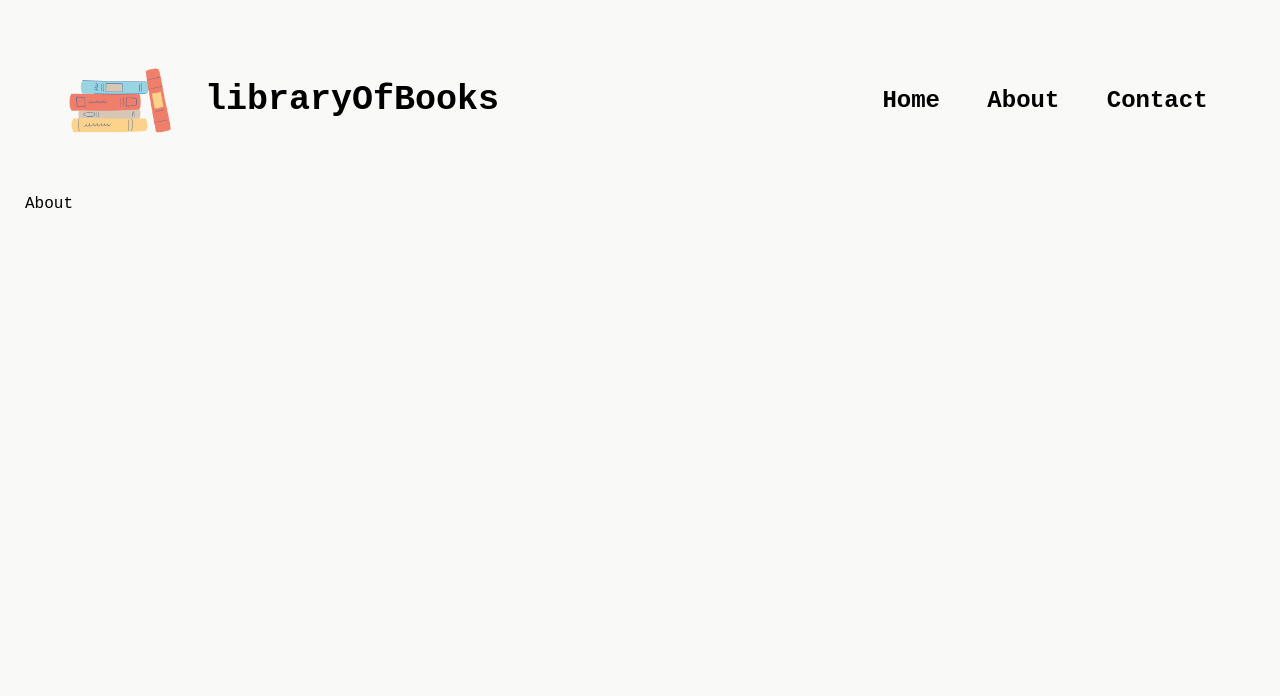
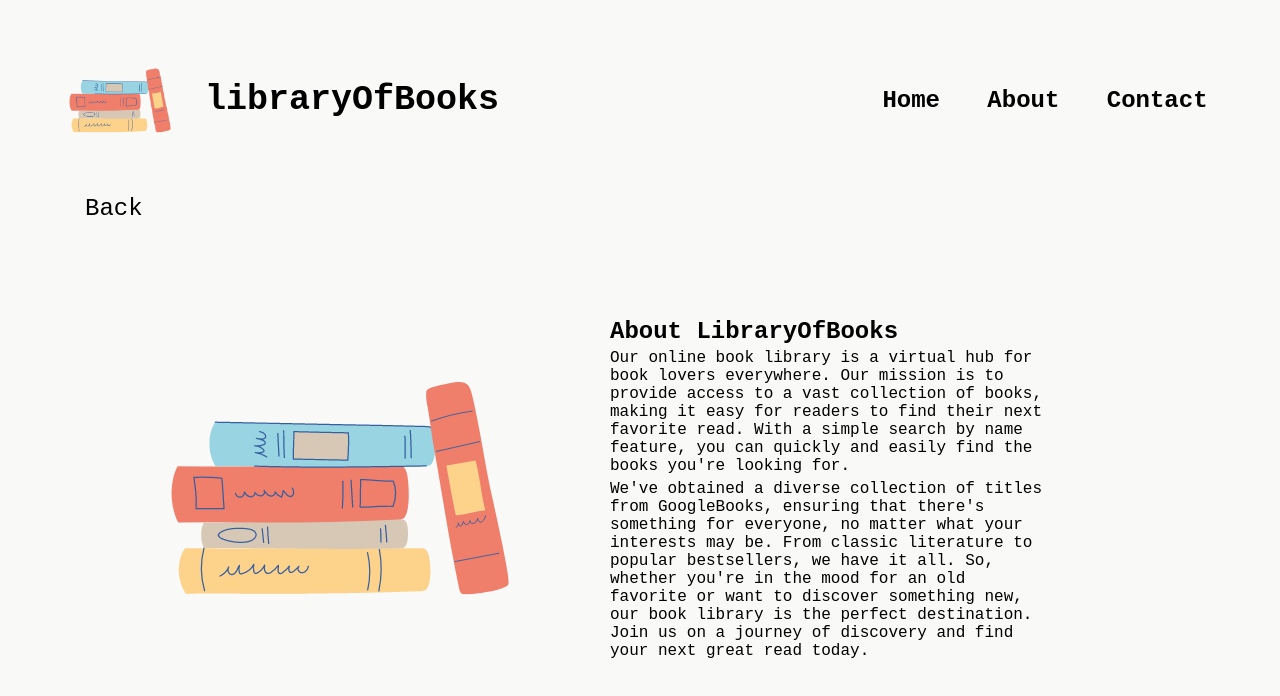
Before and after one commit to ashleykouch/google-books-api_react, a React (Vite) app in the folder google-books-api/: page /about in a window 1280 px wide. Shown: the top 696 px of the page. Built offline with nearby package versions, Linux system fonts and the light colour scheme; a web font is replaced by a local one.

Commit message:
added sorting/filter option

```diff
--- /dev/null
+++ b/google-books-api/src/components/Navbar/About/About.scss
@@ -0,0 +1,18 @@
+.about {
+  &-content {
+    width: 80%;
+    display: flex;
+    justify-content: space-evenly;
+    margin-left: 50px;
+    align-items: center;
+  }
+
+  &-img img {
+    width: 500px;
+    height: 500px;
+  }
+
+  &-title {
+    line-height: 1.5rem;
+  }
+}
--- a/google-books-api/src/components/Navbar/About/About.tsx
+++ b/google-books-api/src/components/Navbar/About/About.tsx
@@ -1,7 +1,43 @@
 import React from "react";
+import { Link } from "react-router-dom";
+import logo from "../../../assets/logo.png";
+import "./About.scss";
 
 const About = () => {
-  return <div>About</div>;
+  return (
+    <section className="about">
+      <div className="container">
+        <Link to="/" className="back_link">
+          Back
+        </Link>
+
+        <div className="about-content">
+          <div className="about-img">
+            <img src={logo} alt="" />
+          </div>
+          <div className="about-text">
+            <h2 className="about-title">About LibraryOfBooks</h2>
+            <p>
+              Our online book library is a virtual hub for book lovers
+              everywhere. Our mission is to provide access to a vast collection
+              of books, making it easy for readers to find their next favorite
+              read. With a simple search by name feature, you can quickly and
+              easily find the books you're looking for.
+            </p>
+            <p>
+              We've obtained a diverse collection of titles from GoogleBooks,
+              ensuring that there's something for everyone, no matter what your
+              interests may be. From classic literature to popular bestsellers,
+              we have it all. So, whether you're in the mood for an old favorite
+              or want to discover something new, our book library is the perfect
+              destination. Join us on a journey of discovery and find your next
+              great read today.
+            </p>
+          </div>
+        </div>
+      </div>
+    </section>
+  );
 };
 
 export default About;
--- a/google-books-api/src/components/SearchBar/SearchBar.scss
+++ b/google-books-api/src/components/SearchBar/SearchBar.scss
@@ -53,4 +53,17 @@
       transform: translateY(4px);
     }
   }
+
+  &_filter {
+    width: 150px;
+    height: 30px;
+    border: 2px solid #219ebc;
+    font-size: 16px;
+    box-shadow: 1px 4px #999;
+
+    &:hover {
+      background-color: #219ebc;
+      color: white;
+    }
+  }
 }
--- a/google-books-api/src/components/SearchBar/SearchBar.tsx
+++ b/google-books-api/src/components/SearchBar/SearchBar.tsx
@@ -20,6 +20,50 @@ const SearchBar: React.FC = () => {
   // create react states
   const [query, setQuery] = useState("");
   const [books, setBooks] = useState<Book[]>([]);
+  const [sortOption, setSortOption] = useState("relevance");
+
+  // create function for sorting books
+  const sortBooks = (books: Book[], option: string): Book[] => {
+    const sortedBooks = [...books];
+
+    // sorting cases
+    switch (option) {
+      case "title_asc":
+        return sortedBooks.sort((a, b) =>
+          a.volumeInfo.title.localeCompare(b.volumeInfo.title)
+        );
+      case "title_desc":
+        return sortedBooks.sort((a, b) =>
+          b.volumeInfo.title.localeCompare(a.volumeInfo.title)
+        );
+      case "auth_asc":
+        return sortedBooks.sort((a, b) => {
+          const authA = a.volumeInfo.authors?.[0] || "";
+          const authB = b.volumeInfo.authors?.[0] || "";
+          return authA.localeCompare(authB);
+        });
+      case "auth_desc":
+        return sortedBooks.sort((a, b) => {
+          const authA = a.volumeInfo.authors?.[0] || "";
+          const authB = b.volumeInfo.authors?.[0] || "";
+          return authB.localeCompare(authA);
+        });
+      case "date_asc":
+        return sortedBooks.sort((a, b) => {
+          const dateA = a.volumeInfo.publishedDate || "";
+          const dateB = b.volumeInfo.publishedDate || "";
+          return dateA.localeCompare(dateB);
+        });
+      case "date_desc":
+        return sortedBooks.sort((a, b) => {
+          const dateA = a.volumeInfo.publishedDate || "";
+          const dateB = b.volumeInfo.publishedDate || "";
+          return dateB.localeCompare(dateA);
+        });
+      default:
+        return books;
+    }
+  };
 
   // create function for restful api using google books
 
@@ -29,8 +73,8 @@ const SearchBar: React.FC = () => {
     const response = await axios.get(
       `https://www.googleapis.com/books/v1/volumes?q=${query}`
     );
-    setBooks(response.data.items);
-    console.log(response.data.items);
+    const sorted = sortBooks(response.data.items, sortOption);
+    setBooks(sorted);
   };
 
   return (
@@ -53,6 +97,19 @@ const SearchBar: React.FC = () => {
           <button type="submit" className="searchbar_button">
             Search
           </button>
+          <select
+            className="searchbar_filter"
+            value={sortOption}
+            onChange={(e) => setSortOption(e.target.value)}
+          >
+            <option value="relevance">Relevance</option>
+            <option value="title_asc">Title (A-Z)</option>
+            <option value="title_desc">Title (Z-A)</option>
+            <option value="auth_asc">Author (A-Z)</option>
+            <option value="auth_desc">Author (Z-A)</option>
+            <option value="date_asc">Date (A-Z)</option>
+            <option value="date_desc">Date (Z-A)</option>
+          </select>
         </form>
       </div>
       <div>{books.length > 0 && <CardContainer books={books} />}</div>
```
